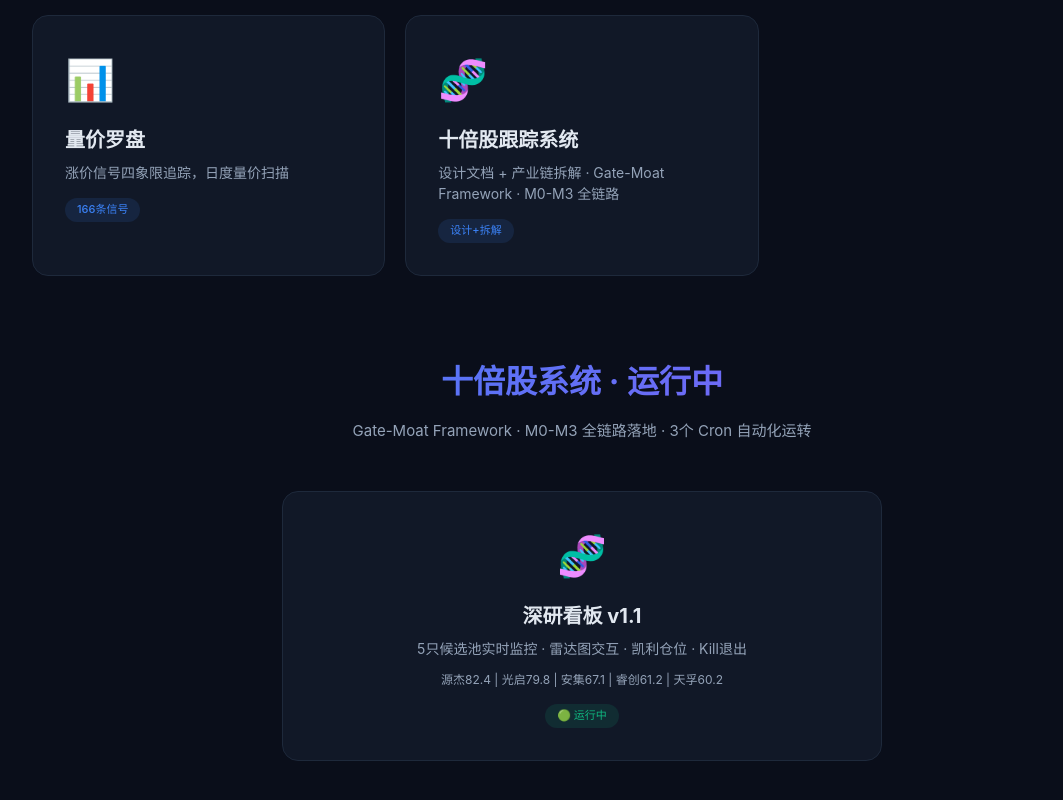
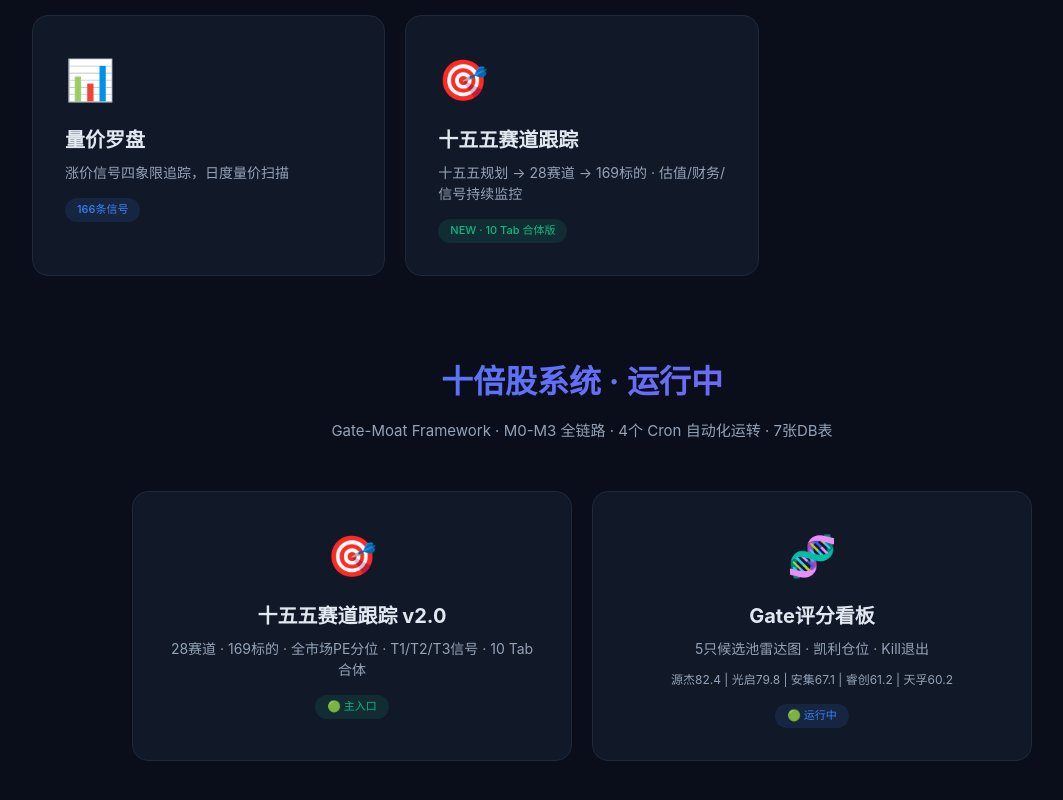
Before and after one commit to andy-vunion/hermes-tool-tutorial, a plain HTML site: page index.html in a window 1280 px wide. Shown: the part 800-1600 px from the top of the page, without its empty margins (58-1121 px from the left). Drawn offline with nearby package versions, Linux system fonts and the light colour scheme.

Commit message:
update: 工具箱首页 → 十五五赛道跟踪链到sector-tracker + 新增Gate评分看板卡片 + 数据更新

```diff
--- a/index.html
+++ b/index.html
@@ -93,9 +93,9 @@ body{font-family:-apple-system,'PingFang SC','Microsoft YaHei',sans-serif;backgr
   <p class="sub">AI 驱动的产业链投研工作流 — 从数据采集到智能决策</p>
   <div class="badges">
     <span class="badge"><span class="dot blue"></span>5 核心工具</span>
-    <span class="badge"><span class="dot purple"></span>5 投研子栏目</span>
-    <span class="badge"><span class="dot green"></span>399篇研报</span>
-    <span class="badge"><span class="dot blue"></span>15张数据库表</span>
+    <span class="badge"><span class="dot purple"></span>7 投研子栏目</span>
+    <span class="badge"><span class="dot green"></span>134篇研报</span>
+    <span class="badge"><span class="dot blue"></span>47张数据库表</span>
   </div>
 </section>
 
@@ -130,11 +130,11 @@ body{font-family:-apple-system,'PingFang SC','Microsoft YaHei',sans-serif;backgr
       <p class="entry-desc">涨价信号四象限追踪，日度量价扫描</p>
       <span class="entry-badge">166条信号</span>
     </a>
-    <a href="10x-tracker-claude.html" class="entry-card animate delay-5">
-      <div class="entry-icon">🧬</div>
-      <h3>十倍股跟踪系统</h3>
-      <p class="entry-desc">设计文档 + 产业链拆解 · Gate-Moat Framework · M0-M3 全链路</p>
-      <span class="entry-badge">设计+拆解</span>
+    <a href="sector-tracker.html" class="entry-card animate delay-5">
+      <div class="entry-icon">🎯</div>
+      <h3>十五五赛道跟踪</h3>
+      <p class="entry-desc">十五五规划 → 28赛道 → 169标的 · 估值/财务/信号持续监控</p>
+      <span class="entry-badge" style="background:rgba(16,185,129,.12);color:var(--green)">NEW · 10 Tab 合体版</span>
     </a>
   </div>
 </section>
@@ -143,15 +143,21 @@ body{font-family:-apple-system,'PingFang SC','Microsoft YaHei',sans-serif;backgr
 <section class="section" id="research">
   <div class="section-header">
     <h2>十倍股系统 · 运行中</h2>
-    <p>Gate-Moat Framework · M0-M3 全链路落地 · 3个 Cron 自动化运转</p>
+    <p>Gate-Moat Framework · M0-M3 全链路 · 4个 Cron 自动化运转 · 7张DB表</p>
   </div>
-  <div class="entry-grid" style="max-width:600px">
-    <a href="10x-dashboard.html" class="entry-card animate delay-1" style="text-align:center">
+  <div class="entry-grid" style="max-width:900px">
+    <a href="sector-tracker.html" class="entry-card animate delay-1" style="text-align:center">
+      <div class="entry-icon">🎯</div>
+      <h3>十五五赛道跟踪 v2.0</h3>
+      <p class="entry-desc">28赛道 · 169标的 · 全市场PE分位 · T1/T2/T3信号 · 10 Tab合体</p>
+      <span class="entry-badge" style="background:rgba(16,185,129,.12);color:var(--green)">🟢 主入口</span>
+    </a>
+    <a href="10x-dashboard.html" class="entry-card animate delay-2" style="text-align:center">
       <div class="entry-icon">🧬</div>
-      <h3>深研看板 v1.1</h3>
-      <p class="entry-desc">5只候选池实时监控 · 雷达图交互 · 凯利仓位 · Kill退出</p>
+      <h3>Gate评分看板</h3>
+      <p class="entry-desc">5只候选池雷达图 · 凯利仓位 · Kill退出</p>
       <p class="entry-desc" style="font-size:12px;color:var(--muted);margin-top:4px">源杰82.4 | 光启79.8 | 安集67.1 | 睿创61.2 | 天孚60.2</p>
-      <span class="entry-badge" style="background:rgba(16,185,129,.12);color:var(--green)">🟢 运行中</span>
+      <span class="entry-badge">🟢 运行中</span>
     </a>
   </div>
 </section>
```
